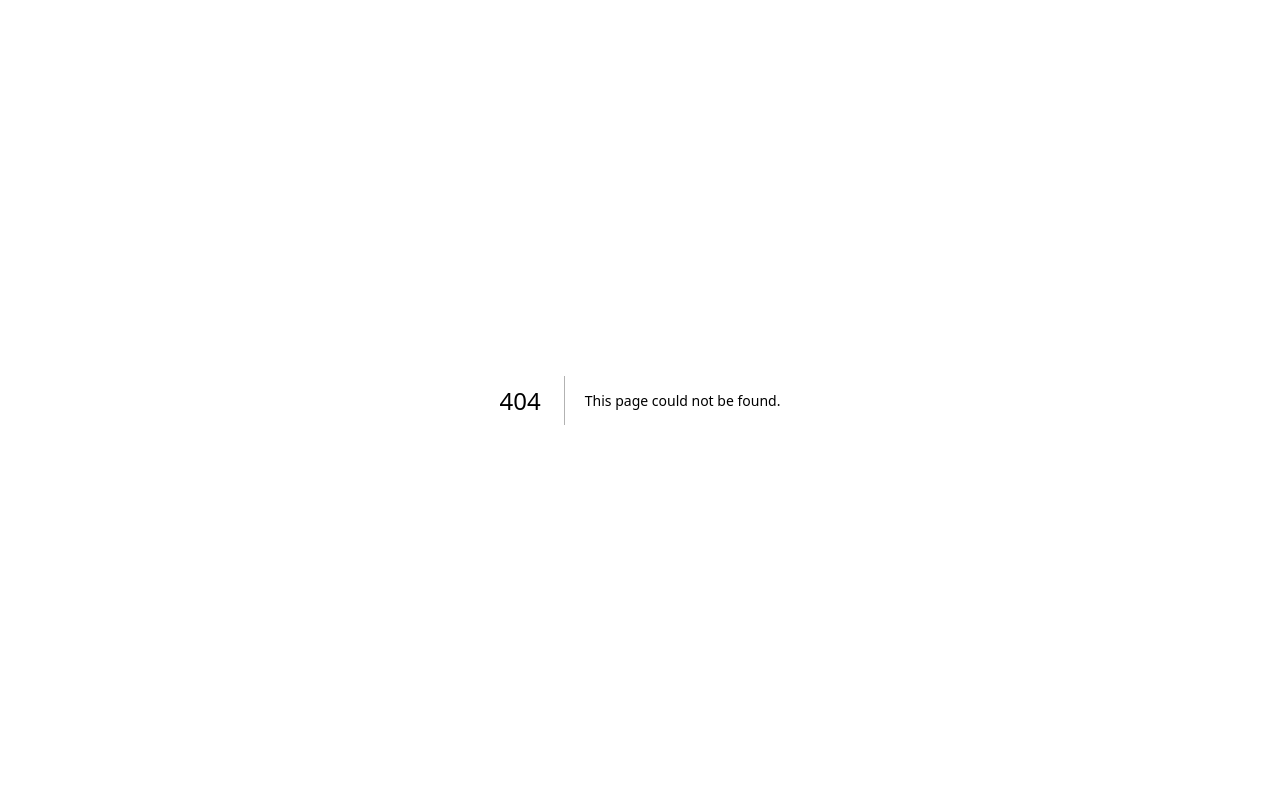
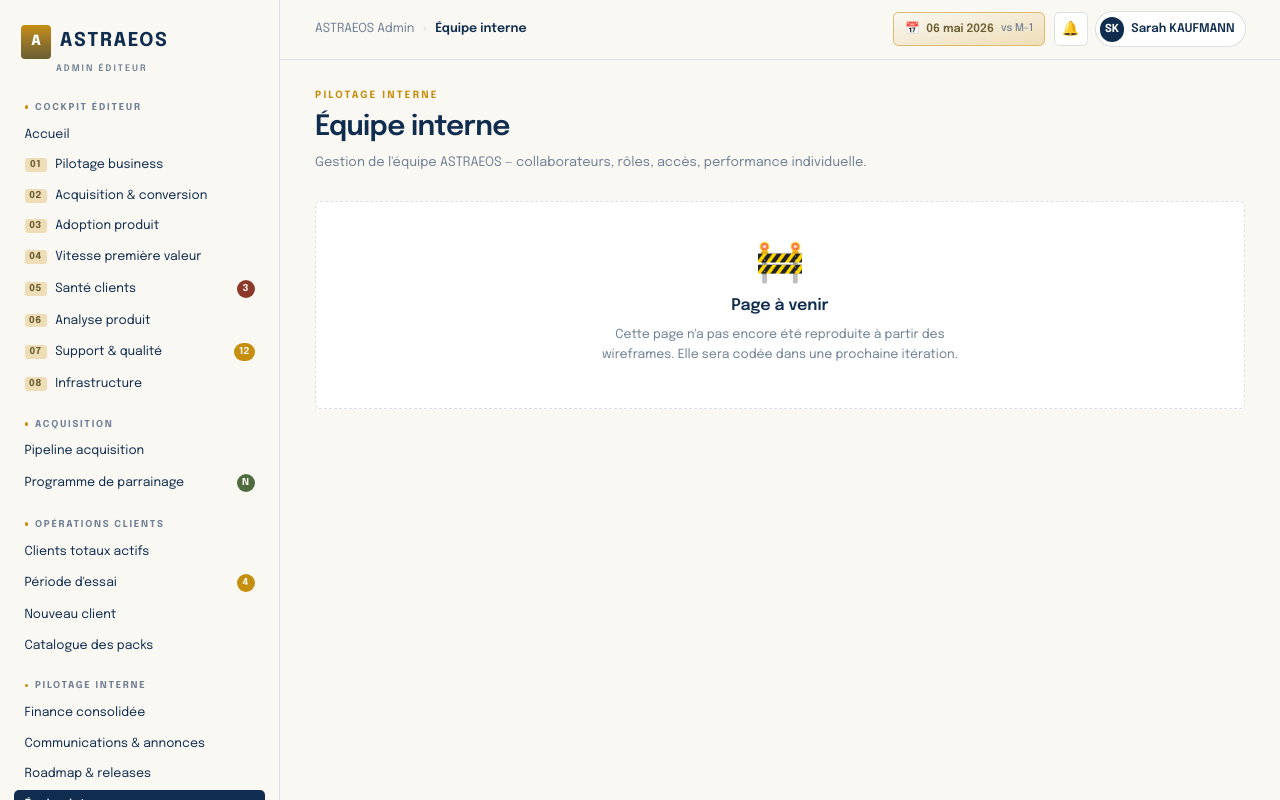
Before and after one commit to dudule343/astraeos, a Next.js app: page /team in a window 1280 px wide. Before the commit this address had no page. Built offline with nearby package versions, Linux system fonts and the light colour scheme.

Commit message:
Add placeholder pages for 9 remaining routes (no more 404)

```diff
--- /dev/null
+++ b/src/app/(editeur)/_components/PlaceholderPage.tsx
@@ -0,0 +1,42 @@
+import { Topbar } from "./Topbar";
+
+export function PlaceholderPage({
+  current,
+  eyebrow,
+  title,
+  description,
+}: {
+  current: string;
+  eyebrow: string;
+  title: string;
+  description: string;
+}) {
+  return (
+    <>
+      <Topbar current={current} />
+
+      <div className="px-10 py-8">
+        <section className="mb-8">
+          <div className="mb-2 text-[10px] font-bold uppercase tracking-[0.22em] text-[var(--gold)]">
+            {eyebrow}
+          </div>
+          <h1 className="mb-2 text-[28px] font-semibold leading-tight tracking-tight text-[var(--navy)]">
+            {title}
+          </h1>
+          <p className="max-w-2xl text-[13px] leading-relaxed text-[var(--navy-300)]">
+            {description}
+          </p>
+        </section>
+
+        <section className="rounded-md border border-dashed border-[var(--navy-100)] bg-white p-12 text-center">
+          <div className="mb-3 text-[40px] leading-none">🚧</div>
+          <div className="mb-2 text-[16px] font-semibold text-[var(--navy)]">Page à venir</div>
+          <p className="mx-auto max-w-md text-[12.5px] leading-relaxed text-[var(--navy-300)]">
+            Cette page n'a pas encore été reproduite à partir des wireframes. Elle sera codée dans
+            une prochaine itération.
+          </p>
+        </section>
+      </div>
+    </>
+  );
+}
--- /dev/null
+++ b/src/app/(editeur)/client-new/page.tsx
@@ -0,0 +1,12 @@
+import { PlaceholderPage } from "../_components/PlaceholderPage";
+
+export default function Page() {
+  return (
+    <PlaceholderPage
+      current="Nouveau client"
+      eyebrow="Opérations clients"
+      title="Nouveau client"
+      description="Formulaire de création d'un nouveau client — informations légales, plan d'abonnement, ingénieurs rattachés."
+    />
+  );
+}
--- /dev/null
+++ b/src/app/(editeur)/clients/page.tsx
@@ -0,0 +1,12 @@
+import { PlaceholderPage } from "../_components/PlaceholderPage";
+
+export default function Page() {
+  return (
+    <PlaceholderPage
+      current="Clients totaux actifs"
+      eyebrow="Opérations clients"
+      title="Clients totaux actifs"
+      description="Vue d'ensemble du portefeuille clients actifs — marques, cabinets, autres pros, avec santé, MRR et activité."
+    />
+  );
+}
--- /dev/null
+++ b/src/app/(editeur)/comms/page.tsx
@@ -0,0 +1,12 @@
+import { PlaceholderPage } from "../_components/PlaceholderPage";
+
+export default function Page() {
+  return (
+    <PlaceholderPage
+      current="Communications & annonces"
+      eyebrow="Pilotage interne"
+      title="Communications & annonces"
+      description="Communications internes et annonces clients — newsletters, posts produits, alertes plateforme."
+    />
+  );
+}
--- /dev/null
+++ b/src/app/(editeur)/finance/page.tsx
@@ -0,0 +1,12 @@
+import { PlaceholderPage } from "../_components/PlaceholderPage";
+
+export default function Page() {
+  return (
+    <PlaceholderPage
+      current="Finance consolidée"
+      eyebrow="Pilotage interne"
+      title="Finance consolidée"
+      description="Vue financière consolidée — chiffre d'affaires, charges, trésorerie, prévisionnel, marges, rentabilité."
+    />
+  );
+}
--- /dev/null
+++ b/src/app/(editeur)/marketplace/page.tsx
@@ -0,0 +1,12 @@
+import { PlaceholderPage } from "../_components/PlaceholderPage";
+
+export default function Page() {
+  return (
+    <PlaceholderPage
+      current="Catalogue des packs"
+      eyebrow="Opérations clients"
+      title="Catalogue des packs"
+      description="Gestion du catalogue de packs proposés aux clients — abonnements, options, packs unitaires, tarification."
+    />
+  );
+}
--- /dev/null
+++ b/src/app/(editeur)/referral/page.tsx
@@ -0,0 +1,12 @@
+import { PlaceholderPage } from "../_components/PlaceholderPage";
+
+export default function Page() {
+  return (
+    <PlaceholderPage
+      current="Programme de parrainage"
+      eyebrow="Acquisition · Programme de parrainage"
+      title="Programme de parrainage"
+      description="Gestion du programme de parrainage clients — invitations, conversions, récompenses, classement des ambassadeurs."
+    />
+  );
+}
--- /dev/null
+++ b/src/app/(editeur)/roadmap/page.tsx
@@ -0,0 +1,12 @@
+import { PlaceholderPage } from "../_components/PlaceholderPage";
+
+export default function Page() {
+  return (
+    <PlaceholderPage
+      current="Roadmap & releases"
+      eyebrow="Pilotage interne"
+      title="Roadmap & releases"
+      description="Suivi des évolutions produit — features en cours, releases passées, priorités à venir, demandes clients."
+    />
+  );
+}
--- /dev/null
+++ b/src/app/(editeur)/team/page.tsx
@@ -0,0 +1,12 @@
+import { PlaceholderPage } from "../_components/PlaceholderPage";
+
+export default function Page() {
+  return (
+    <PlaceholderPage
+      current="Équipe interne"
+      eyebrow="Pilotage interne"
+      title="Équipe interne"
+      description="Gestion de l'équipe ASTRAEOS — collaborateurs, rôles, accès, performance individuelle."
+    />
+  );
+}
--- /dev/null
+++ b/src/app/(editeur)/trial/page.tsx
@@ -0,0 +1,12 @@
+import { PlaceholderPage } from "../_components/PlaceholderPage";
+
+export default function Page() {
+  return (
+    <PlaceholderPage
+      current="Période d'essai"
+      eyebrow="Opérations clients"
+      title="Période d'essai"
+      description="Suivi des essais en cours — échéances, sessions, prospects à relancer ou à convertir."
+    />
+  );
+}
```
